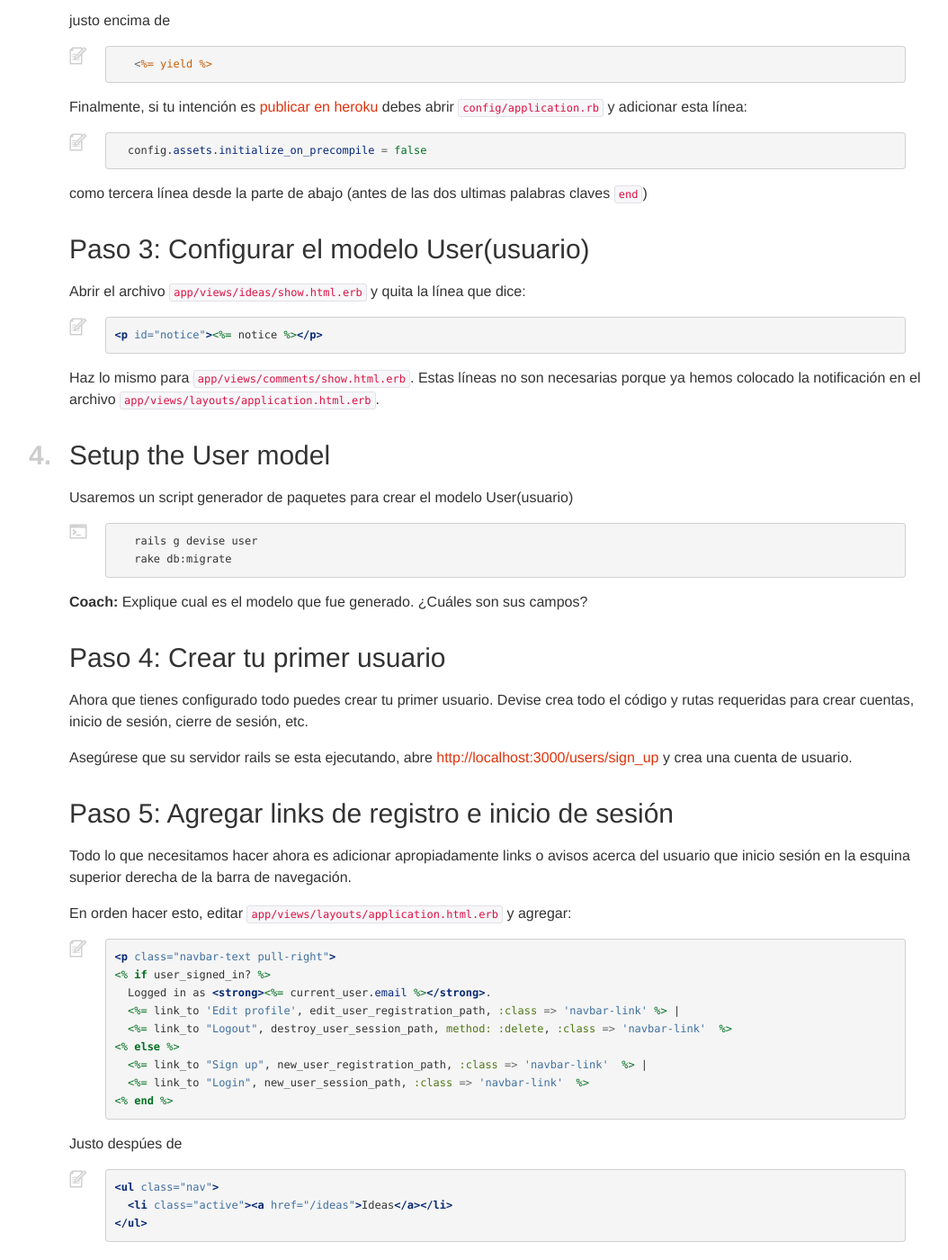
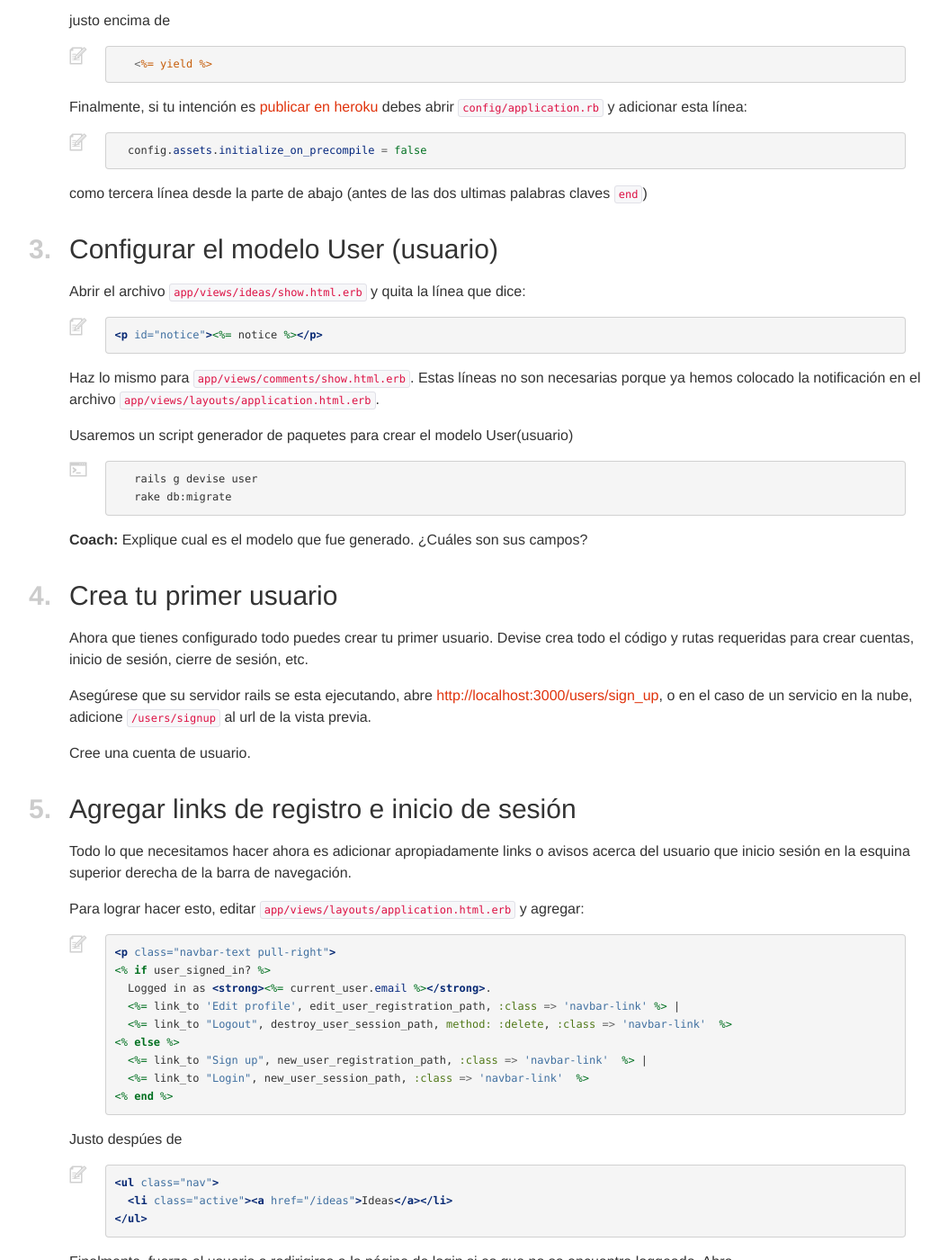
Before and after one commit to railsgirls/guides.railsgirls.com, a Jekyll site: the page built from _posts/2012-11-01-devise.markdown, in a window 1280 px wide and 1400 px high, scrolled down 1229 px. Shown: the whole window at 90% size, without its empty margins (8-1062 px from the left). Built offline with Jekyll 4.4.1, drawn with Linux system fonts in a browser that asks for light colours; nearby versions of some CDN libraries; some of the changed text lies outside the part shown.

Commit message:
Devise update

```diff
--- a/_posts/2012-11-01-devise.markdown
+++ b/_posts/2012-11-01-devise.markdown
@@ -10,10 +10,10 @@ permalink: devise
 
 *Updated by Ernesto Jimenez, [@ernesto_jimenez](https://twitter.com/ernesto_jimenez)*
 
-**Esta guía asume que ya tienes creado una aplicación RailsGirls ** [**siguiendo la guía desarrolla tu aplicación**](/app).
+**Esta guía asume que ya tienes creada una aplicación RailsGirls ** [**siguiendo la guía desarrolla tu aplicación**](/app).
 
 
-## Paso 0: Agrega gema devise
+## *0.*Agrega gema devise
 
 Abre tu `Gemfile` y agrega esta linea
 
@@ -27,7 +27,7 @@ bundle install
 
 para instalar la gema
 
-## Paso 1: Configure devise en tu aplicación
+## *1.*Configure devise en tu aplicación
 
 Ejecute el siguiente comando en la terminal.
 
@@ -36,7 +36,7 @@ rails g devise:install
 {% endhighlight %}
 
 
-## Paso 2: Configure Devise
+## *2.*Configure Devise
 
 Asegúrese de tener definido las opciones por defecto para url en tus archivos "environments". Abre `config/environments/development.rb` y adicione esta línea:
 
@@ -68,7 +68,7 @@ Finalmente, si tu intención es [publicar en heroku](/heroku) debes abrir `confi
 {% endhighlight %}
 como tercera línea desde la parte de abajo (antes de las dos ultimas palabras claves `end`)
 
-## Paso 3: Configurar el modelo User(usuario)
+## *3.*Configurar el modelo User (usuario)
 
 Abrir el archivo `app/views/ideas/show.html.erb` y quita la línea que dice:
 
@@ -77,8 +77,6 @@ Abrir el archivo `app/views/ideas/show.html.erb` y quita la línea que dice:
 {% endhighlight %}
 
 Haz lo mismo para `app/views/comments/show.html.erb`. Estas líneas no son necesarias porque ya hemos colocado la notificación en el archivo `app/views/layouts/application.html.erb`.
-
-## *4.*Setup the User model
 
 Usaremos un script generador de paquetes para crear el modelo User(usuario)
 {% highlight sh %}
@@ -89,18 +87,19 @@ Usaremos un script generador de paquetes para crear el modelo User(usuario)
 **Coach:** Explique cual es el modelo que fue generado. ¿Cuáles son sus campos?
 
 
-## Paso 4: Crear tu primer usuario
+## *4.*Crea tu primer usuario
 
 Ahora que tienes configurado todo puedes crear tu primer usuario. Devise crea todo el código y rutas requeridas para crear cuentas, inicio de sesión, cierre de sesión, etc.
 
-Asegúrese que su servidor rails se esta ejecutando, abre [http://localhost:3000/users/sign_up](http://localhost:3000/users/sign_up) y crea una cuenta de usuario.
+Asegúrese que su servidor rails se esta ejecutando, abre [http://localhost:3000/users/sign_up](http://localhost:3000/users/sign_up), o en el caso de un servicio en la nube, adicione `/users/signup` al url de la vista previa.
 
+Cree una cuenta de usuario.
 
-## Paso 5: Agregar links de registro e inicio de sesión
+## *5.*Agregar links de registro e inicio de sesión
 
 Todo lo que necesitamos hacer ahora es adicionar apropiadamente links o avisos acerca del usuario que inicio sesión en la esquina superior derecha de la barra de navegación.
 
-En orden hacer esto, editar `app/views/layouts/application.html.erb` y agregar:
+Para lograr hacer esto, editar `app/views/layouts/application.html.erb` y agregar:
 {% highlight erb %}
 <p class="navbar-text pull-right">
 <% if user_signed_in? %>
@@ -112,7 +111,9 @@ En orden hacer esto, editar `app/views/layouts/application.html.erb` y agregar:
   <%= link_to "Login", new_user_session_path, :class => 'navbar-link'  %>
 <% end %>
 {% endhighlight %}
+
 Justo despúes de
+
 {% highlight erb %}
 <ul class="nav">
   <li class="active"><a href="/ideas">Ideas</a></li>
```
